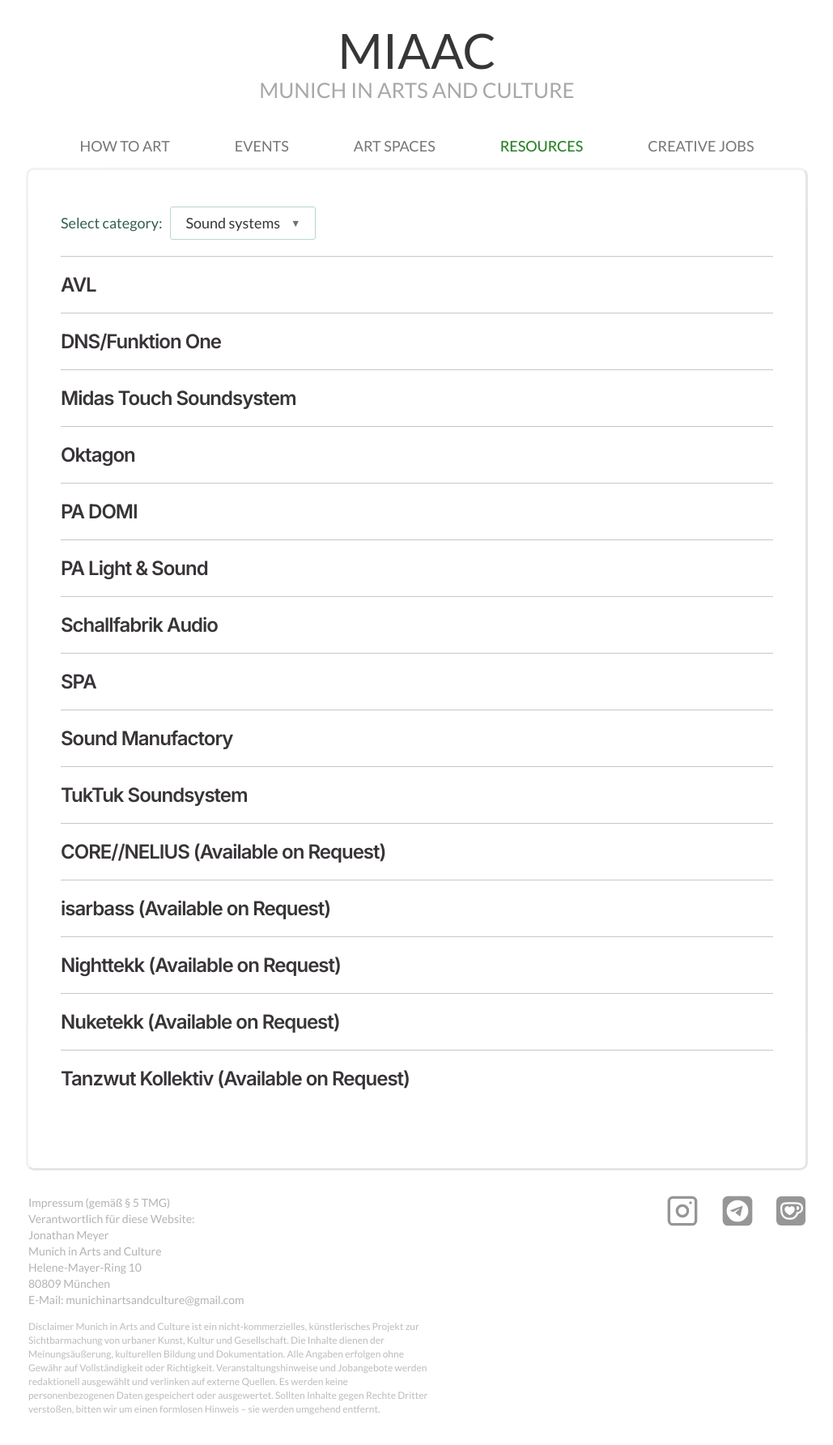
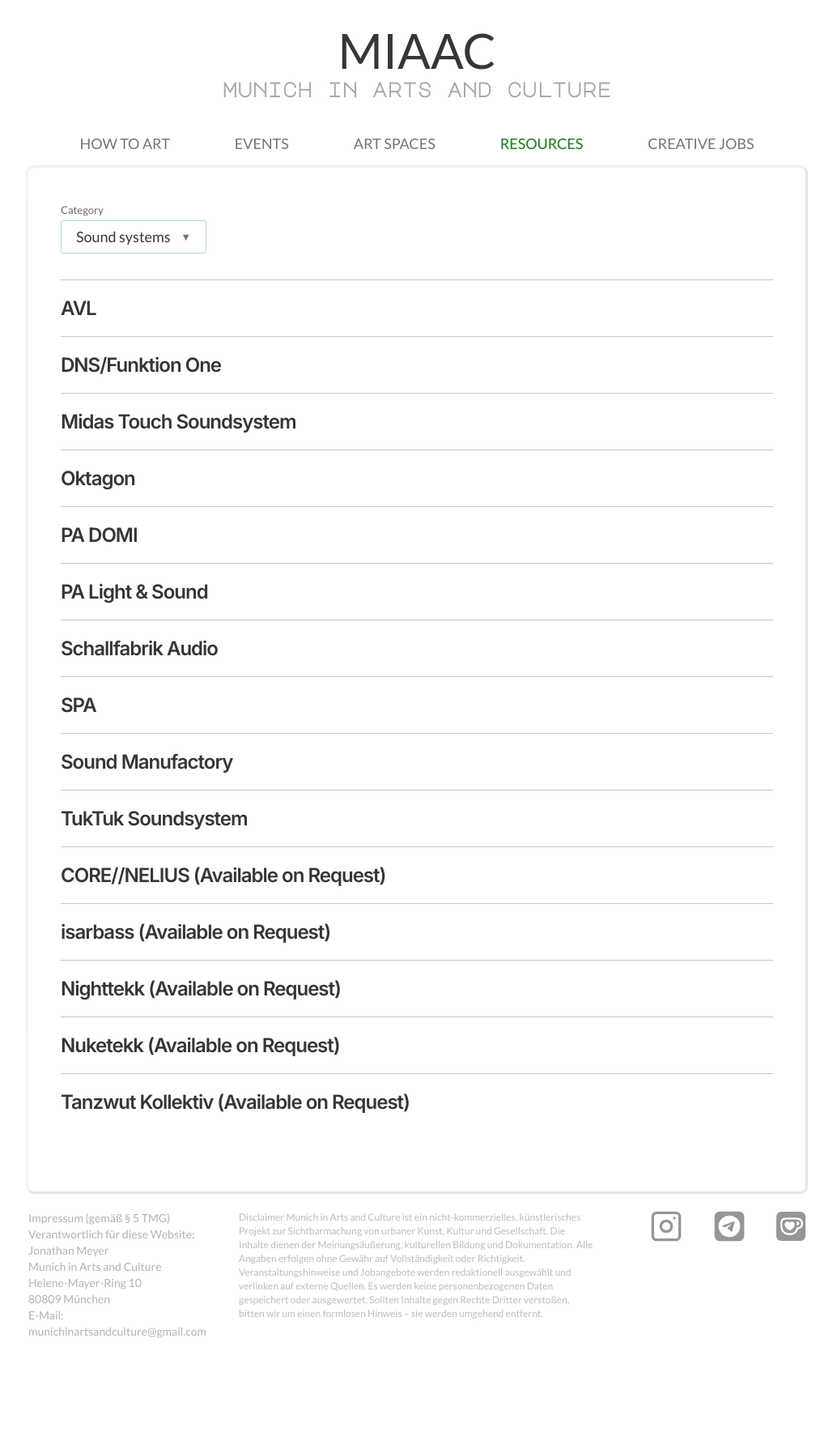
Before and after one commit to MunichInArtsandCulture/Website, a React (Vite) app: page /resources in a window 1280 px wide. Shown: the top 1784 px of the page at 81% size, without its empty margins (125-1154 px from the left). After the commit the page ends 1688 px from the top, so only its background shows below. Built offline with nearby package versions, Linux system fonts and the light colour scheme.

Commit message:
interface improve

```diff
--- a/src/components/Footer.jsx
+++ b/src/components/Footer.jsx
@@ -1,23 +1,31 @@
 export default function Footer() {
   return (
-    <div id="footer">
-      <div>
-        <span>Impressum (gemäß § 5 TMG)<br />
-        Verantwortlich für diese Website: <br />
-        Jonathan Meyer <br />
-        Munich in Arts and Culture <br />
-        Helene-Mayer-Ring 10 <br />
-        80809 München <br />
-        E-Mail: munichinartsandculture@gmail.com</span>
-        <p>
+    <div id="footer" style={{ display: 'flex', flexWrap: 'wrap', gap: '40px', justifyContent: 'space-between', alignItems: 'flex-start', padding: '20px 0' }}>
+
+      <div style={{ width: 'auto', float: 'none', flex: '1', minWidth: '220px' }}>
+        <span>
+          Impressum (gemäß § 5 TMG)<br />
+          Verantwortlich für diese Website: <br />
+          Jonathan Meyer <br />
+          Munich in Arts and Culture <br />
+          Helene-Mayer-Ring 10 <br />
+          80809 München <br />
+          E-Mail: munichinartsandculture@gmail.com
+        </span>
+      </div>
+
+      <div style={{ width: 'auto', float: 'none', flex: '2', minWidth: '280px' }}>
+        <p style={{ margin: 0 }}>
           Disclaimer Munich in Arts and Culture ist ein nicht-kommerzielles, künstlerisches Projekt zur Sichtbarmachung von urbaner Kunst, Kultur und Gesellschaft. Die Inhalte dienen der Meinungsäußerung, kulturellen Bildung und Dokumentation. Alle Angaben erfolgen ohne Gewähr auf Vollständigkeit oder Richtigkeit. Veranstaltungshinweise und Jobangebote werden redaktionell ausgewählt und verlinken auf externe Quellen. Es werden keine personenbezogenen Daten gespeichert oder ausgewertet. Sollten Inhalte gegen Rechte Dritter verstoßen, bitten wir um einen formlosen Hinweis – sie werden umgehend entfernt.
         </p>
       </div>
-      <div id="connect">
+
+      <div id="connect" style={{ width: 'auto', float: 'none', flex: '1', minWidth: '150px', display: 'flex', justifyContent: 'flex-end', gap: '10px' }}>
         <a href="https://www.instagram.com/munichartsandculture/" id="instagram" target="_blank" rel="noopener noreferrer">Instagram</a>
         <a href="https://t.me/munichinartsandculture" id="telegram" target="_blank" rel="noopener noreferrer">Telegram</a>
         <a href="https://ko-fi.com/munichinartsandculture" id="kofi_out" target="_blank" rel="noopener noreferrer"><div id="kofi_in"></div></a>
       </div>
+
     </div>
   );
 }
--- a/src/pages/Jobs.jsx
+++ b/src/pages/Jobs.jsx
@@ -67,12 +67,14 @@ export default function Jobs() {
   return (
     <>
       <div className="title-box">
-        <div className="filter">
-          <label htmlFor="categorySelect">Select category:</label>
+        <div className="filter" style={{ marginBottom: '2rem' }}>
+          <div style={{ flex: '0 1 auto' }}>
+            <div style={{ fontSize: '13px', color: '#6B6B6B', marginBottom: '5px' }}>Category</div>
             <div className="custom-dropdown" ref={dropdownRef}>
               <button
                 id="dropdown-button"
                 onClick={() => setDropdownOpen(!dropdownOpen)}
+                style={{ width: '100%' }}
               >
                 {selectedCategory}
               </button>
@@ -93,6 +95,7 @@ export default function Jobs() {
           </div>
           </div>
         </div>
+      </div>
 
       <div id="event-feed" style={{ fontFamily: 'sans-serif', padding: '0px', minHeight: loading ? '300px' : undefined }}>
         {loading && (
@@ -110,7 +113,7 @@ export default function Jobs() {
             ) : (
               filteredJobs.map((job, i) => (
                 <li key={i}>
-                  <h3><a href={job.link} target="_blank" rel="noopener noreferrer">{job.title}</a></h3>
+                  <h3><a href={job.link} target="_blank" rel="noopener noreferrer">{job.title && job.title.length > 80 ? job.title.substring(0, 80) + '...' : job.title}</a></h3>
                   <p className="event-description"><strong>{job.employer}</strong></p>
                 </li>
               ))
--- a/src/pages/Resources.jsx
+++ b/src/pages/Resources.jsx
@@ -72,12 +72,14 @@ export default function Resources() {
   return (
     <>
       <div className="title-box">
-        <div className="filter">
-          <label htmlFor="categorySelect">Select category:</label>
+        <div className="filter" style={{ marginBottom: '2rem' }}>
+          <div style={{ flex: '0 1 auto' }}>
+            <div style={{ fontSize: '13px', color: '#6B6B6B', marginBottom: '5px' }}>Category</div>
             <div className="custom-dropdown" ref={dropdownRef}>
               <button
                 id="dropdown-button"
                 onClick={() => setDropdownOpen(!dropdownOpen)}
+                style={{ width: '100%' }}
               >
                 {selectedCategory}
               </button>
@@ -98,6 +100,7 @@ export default function Resources() {
             </div>
           </div>
         </div>
+      </div>
 
       <div id="event-feed" style={{ marginBottom: '30px' }}>
         <ul className="blog">
--- a/src/styles/_base.scss
+++ b/src/styles/_base.scss
@@ -69,8 +69,11 @@ p a:hover {
 #header h1 a span {
   color: #6363638f;
   display: block;
-  font-size: 26px;
-  text-transform: uppercase;
+  font-size: 25px;
+  text-transform: lowercase;
+  font-family: Major Mono display;
+  font-weight: bolder;
+  letter-spacing: -9%;
 }
 
 #header ul#navigation {
--- a/src/styles/_mobile.scss
+++ b/src/styles/_mobile.scss
@@ -245,7 +245,7 @@
     max-width: 406px;
 
     @media (max-width: 426px) {
-      max-width: 200px;
+      max-width: 100%;
     }
   }
 
@@ -254,6 +254,7 @@
     width: 100%;
     box-sizing: border-box;
     font-size: 16px;
+    text-align: center;
   }
 
   .date-selector button {
@@ -261,6 +262,11 @@
     width: 100%;
     max-width: 200px;
     font-size: 16px;
+
+    @media (max-width: 426px) {
+      max-width: 100%;
+      flex: 1 1 100%;
+    }
   }
 
   #body ul.blog li:first-child,
```
Lines whose indentation alone changed are shown as unchanged.
